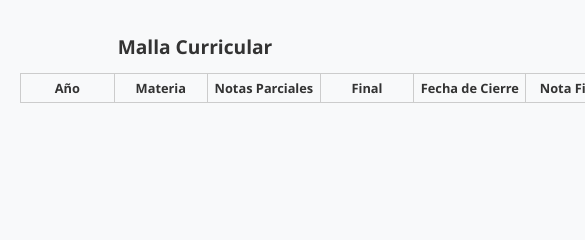
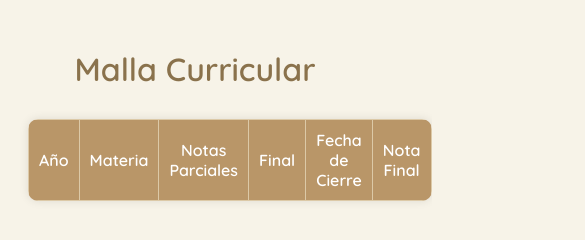
Before and after one commit to ritaveron00/malla-ingenieria-informatica, a plain HTML site: page index.html in a window 390 px wide. Shown: the top 240 px of the page, 585 px wide, since content can reach past the window. Drawn offline with Linux system fonts and the light colour scheme.

Commit message:
Update style.css

```diff
--- a/style.css
+++ b/style.css
@@ -1,70 +1,61 @@
+:root {
+  --color-1: #8A724C;
+  --color-2: #B99668;
+  --color-3: #DCC9A7;
+  --color-4: #EDE2CC;
+  --color-5: #F7F3E8;
+  --verde: #b1d6ab;
+  --rojo: #e3a8a8;
+}
+
 body {
-  font-family: 'Segoe UI', sans-serif;
-  margin: 0;
+  font-family: 'Quicksand', sans-serif;
+  background-color: var(--color-5);
   padding: 20px;
-  background-color: #f8f9fa;
   color: #333;
 }
 
 h1 {
   text-align: center;
-  font-size: 1.5em;
-}
-
-.table-container {
-  overflow-x: auto;
+  color: var(--color-1);
+  margin-bottom: 30px;
 }
 
 table {
   width: 100%;
   border-collapse: collapse;
-  margin: 0 auto;
-  min-width: 600px;
+  background-color: white;
+  border-radius: 10px;
+  overflow: hidden;
+  box-shadow: 0 0 10px rgba(0,0,0,0.1);
 }
 
 th, td {
-  padding: 8px;
-  border: 1px solid #ccc;
-  text-align: center;
-  min-width: 110px;
-}
-
-input.materia-input {
-  width: 90%;
-  max-width: 90px;
-  padding: 4px;
-  background-color: #e3f2fd; /* fondo azul claro */
-  border: 1px solid #90caf9;
-  border-radius: 4px;
+  border: 1px solid var(--color-3);
+  padding: 10px;
   text-align: center;
 }
 
-@media (max-width: 768px) {
-  table {
-    font-size: 0.9em;
-  }
-
-  th, td {
-    min-width: 80px;
-    padding: 6px;
-  }
-
-  input.materia-input {
-    width: 100%;
-    max-width: none;
-  }
+th {
+  background-color: var(--color-2);
+  color: white;
 }
 
-@media (max-width: 480px) {
-  h1 {
-    font-size: 1.2em;
-  }
+input[type="text"] {
+  width: 70px;
+  padding: 6px;
+  border-radius: 6px;
+  border: 1px solid var(--color-3);
+  text-align: center;
+}
 
-  table {
-    font-size: 0.8em;
-  }
+td.estado.promocionada {
+  background-color: var(--verde);
+  font-weight: bold;
+}
 
-  th, td {
-    padding: 5px;
-  }
+td.estado.obligatoria {
+  background-color: var(--rojo);
+  font-weight: bold;
+  color: white;
 }
```
